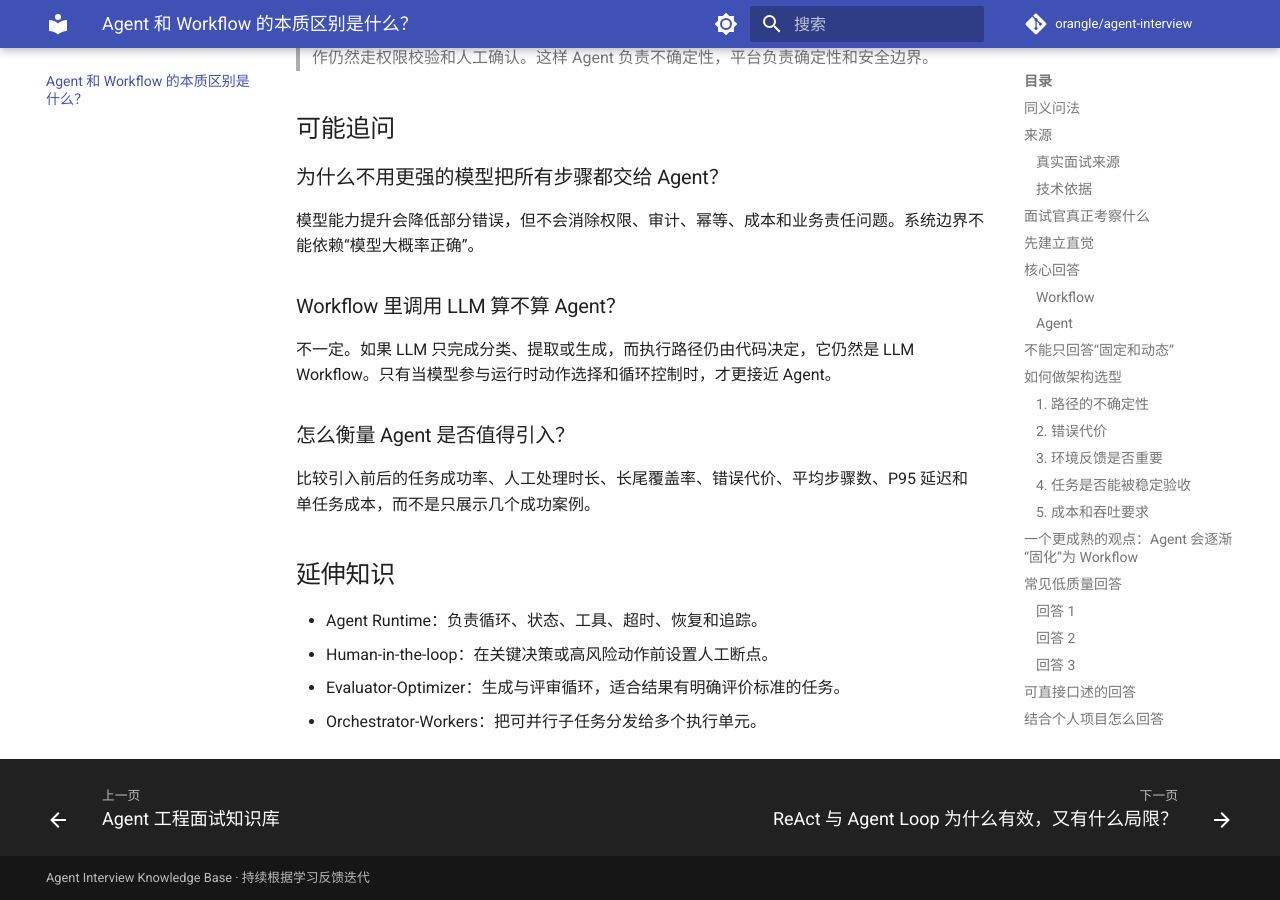
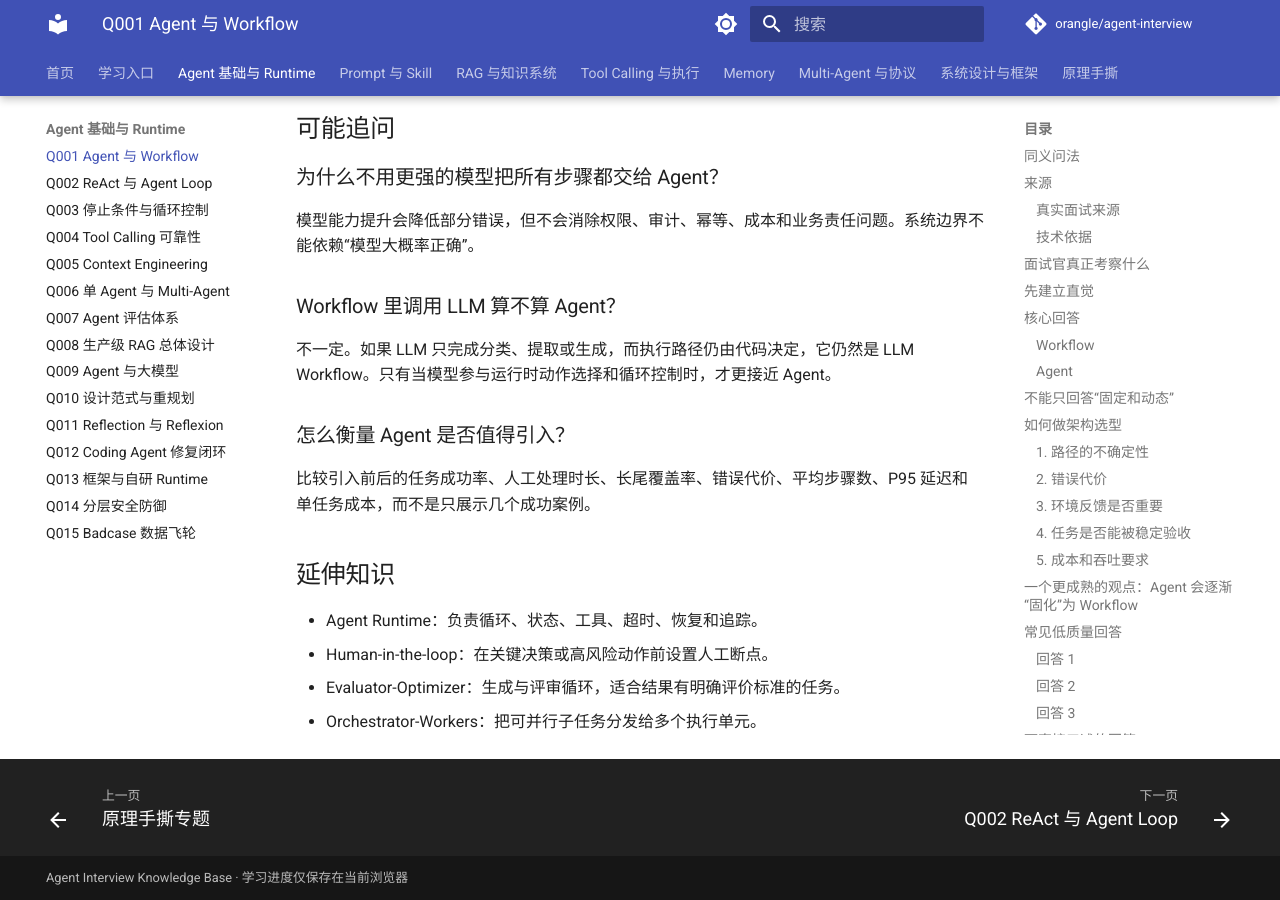
Before and after one commit to orangle/agent-interview, an MkDocs documentation site: the page built from questions/01-agent-vs-workflow.md, in a window 1280 px wide and 900 px high, scrolled down 5912 px. Built offline with MkDocs 1.6.1 and Material for MkDocs 9.7.7, drawn with Linux system fonts in a browser that asks for light colours; comment, search, counter and statistics services are not loaded.

Commit message:
improve responsive navigation and custom domain config

```diff
--- a/mkdocs.yml
+++ b/mkdocs.yml
@@ -1,6 +1,6 @@
 site_name: Agent 工程面试知识库
 site_description: 面向 Agent Engineer 与大模型应用工程师岗位的深度面试题、原理手撕和生产实践
-site_url: https://orangle.github.io/agent-interview/
+site_url: https://orangleliu.info/agent-interview/
 repo_url: https://github.com/orangle/agent-interview
 repo_name: orangle/agent-interview
 edit_uri: edit/main/questions/
@@ -11,14 +11,94 @@ site_dir: site
 exclude_docs: |
   README.md
 
+nav:
+  - 首页: index.md
+  - 学习入口:
+      - 完整题库: BACKLOG.md
+      - 原理手撕专题: PRINCIPLES.md
+  - Agent 基础与 Runtime:
+      - Q001 Agent 与 Workflow: 01-agent-vs-workflow.md
+      - Q002 ReAct 与 Agent Loop: 02-react-and-agent-loop.md
+      - Q003 停止条件与循环控制: 03-agent-stop-and-loop-control.md
+      - Q004 Tool Calling 可靠性: 04-reliable-tool-calling.md
+      - Q005 Context Engineering: 05-context-engineering.md
+      - Q006 单 Agent 与 Multi-Agent: 06-single-vs-multi-agent.md
+      - Q007 Agent 评估体系: 07-agent-evaluation.md
+      - Q008 生产级 RAG 总体设计: 08-production-rag.md
+      - Q009 Agent 与大模型: 09-agent-vs-model-and-components.md
+      - Q010 设计范式与重规划: 10-agent-patterns-task-decomposition-replanning.md
+      - Q011 Reflection 与 Reflexion: 11-reflection-reflexion-evaluator-optimizer.md
+      - Q012 Coding Agent 修复闭环: 12-coding-agent-verifiable-repair-loop.md
+      - Q013 框架与自研 Runtime: 13-framework-vs-custom-runtime.md
+      - Q014 分层安全防御: 14-agent-layered-security-defense.md
+      - Q015 Badcase 数据飞轮: 15-badcase-attribution-and-data-flywheel.md
+  - Prompt 与 Skill:
+      - Q016 System Prompt 设计: 16-agent-system-prompt-design.md
+      - Q017 Few-shot 与推理提示: 17-few-shot-and-chain-of-thought-in-agents.md
+      - Q018 Prompt 鲁棒性: 18-agent-prompt-robustness.md
+      - Q019 Skill、Tool、MCP 与 Workflow: 19-skill-tool-mcp-workflow-boundaries.md
+  - RAG 与知识系统:
+      - Q020 分块与 Contextual Retrieval: 20-rag-chunking-and-contextual-retrieval.md
+      - Q021 Embedding 选型与微调: 21-embedding-model-selection-and-finetuning.md
+      - Q022 查询路由与重写: 22-rag-query-routing-and-rewriting.md
+      - Q023 向量索引选型: 23-vector-index-selection.md
+      - Q024 混合召回与融合: 24-hybrid-retrieval-and-rank-fusion.md
+      - Q025 Reranker 原理与选型: 25-reranker-bi-encoder-vs-cross-encoder.md
+      - Q026 RAG 分层评估: 26-rag-evaluation-system.md
+      - Q027 复杂文档与多模态: 27-rag-complex-documents-and-multimodal.md
+      - Q028 长上下文与 RAG: 28-long-context-vs-rag.md
+      - Q029 幻觉检测与治理: 29-agent-rag-hallucination-detection-and-mitigation.md
+      - Q030 知识冲突与版本治理: 30-knowledge-conflict-versioning-and-updates.md
+  - Tool Calling 与执行:
+      - Q031 Function Calling 与 Tool Calling: 31-function-calling-vs-tool-calling.md
+      - Q032 工具结果压缩与证据: 32-tool-result-compression-and-evidence-preservation.md
+      - Q033 异步长工具执行: 33-async-long-running-tool-execution.md
+      - Q034 工具发现与路由: 34-tool-discovery-routing-and-candidate-control.md
+      - Q035 并行工具一致性: 35-parallel-tool-calling-consistency.md
+  - Memory:
+      - Q036 Memory 分层: 36-agent-memory-layering.md
+      - Q037 Memory 读写更新与遗忘: 37-memory-write-read-update-forgetting.md
+      - Q038 长对话短期记忆: 38-long-conversation-short-term-memory.md
+      - Q039 多租户隔离与一致性: 39-multi-tenant-memory-isolation-and-consistency.md
+      - Q040 Memory 冷启动: 40-memory-cold-start.md
+  - Multi-Agent 与协议:
+      - Q041 拓扑、通信、状态与路由: 41-multi-agent-topology-communication-state-routing.md
+      - Q042 错误与幻觉放大: 42-multi-agent-error-amplification.md
+      - Q043 MCP 架构与传输: 43-mcp-architecture-primitives-and-transports.md
+      - Q044 MCP 与 Function Calling: 44-mcp-vs-function-calling-and-direct-api.md
+      - Q045 SSE 与 WebSocket: 45-sse-vs-websocket-for-agent-frontend.md
+      - Q046 A2A 协议: 46-a2a-protocol-agent-card-task-message.md
+      - Q047 大模型网关: 47-llm-gateway-design.md
+  - 系统设计与框架:
+      - Q048 智能客服 Agent: 48-production-customer-service-agent-design.md
+      - Q049 模型能力边界与路由: 49-model-capability-boundaries-and-routing.md
+      - Q050 Coding Agent 产品比较: 50-coding-agent-product-comparison.md
+      - Q051 Agent 框架选型: 51-agent-framework-selection.md
+      - Q052 Harness Engineering: 52-harness-engineering.md
+  - 原理手撕:
+      - Q053 最小 Agent Runtime: 53-design-minimal-agent-runtime.md
+      - Q054 Function Calling 完整链路: 54-function-calling-end-to-end.md
+      - Q055 Agent State 与消息协议: 55-agent-state-and-message-protocol.md
+      - Q056 Context Builder 与预算: 56-context-builder-and-token-budget.md
+      - Q057 停止条件与循环检测: 57-stop-conditions-and-loop-detection.md
+      - Q058 Checkpoint 与幂等恢复: 58-checkpoint-pause-resume-idempotency.md
+      - Q059 异步长工具状态机: 59-async-long-running-tools.md
+      - Q060 并行工具依赖调度: 60-parallel-tool-dependency-scheduler.md
+      - Q061 Planner–Executor–Replanner: 61-planner-executor-replanner.md
+      - Q062 人工审批状态机: 62-human-in-the-loop-approval-state-machine.md
+      - Q063 Trace、Replay 与故障归因: 63-agent-trace-replay-failure-attribution.md
+
 theme:
   name: material
   language: zh
   features:
     - navigation.instant
+    - navigation.instant.progress
     - navigation.tracking
     - navigation.tabs
+    - navigation.tabs.sticky
     - navigation.sections
+    - navigation.prune
     - navigation.top
     - navigation.footer
     - toc.follow
@@ -30,11 +110,15 @@ theme:
   palette:
     - media: "(prefers-color-scheme: light)"
       scheme: default
+      primary: indigo
+      accent: deep orange
       toggle:
         icon: material/brightness-7
         name: 切换到深色模式
     - media: "(prefers-color-scheme: dark)"
       scheme: slate
+      primary: indigo
+      accent: amber
       toggle:
         icon: material/brightness-4
         name: 切换到浅色模式
@@ -44,6 +128,7 @@ plugins:
       lang:
         - zh
         - en
+      separator: '[\s\-、，。；：！？（）【】]+'
 
 markdown_extensions:
   - admonition
@@ -65,7 +150,10 @@ markdown_extensions:
 extra_css:
   - stylesheets/extra.css
 
+extra_javascript:
+  - javascripts/learning.js
+
 extra:
   generator: false
 
-copyright: Agent Interview Knowledge Base · 持续根据学习反馈迭代
+copyright: Agent Interview Knowledge Base · 学习进度仅保存在当前浏览器
```
